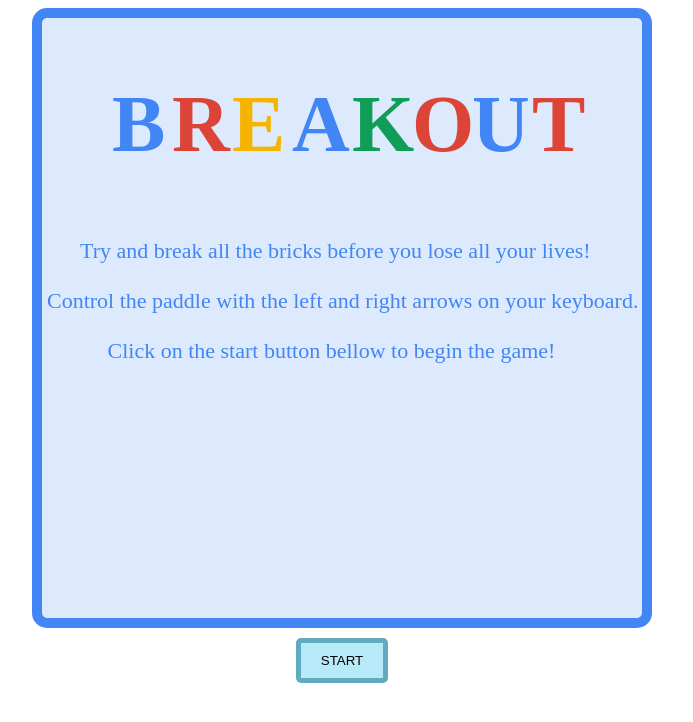
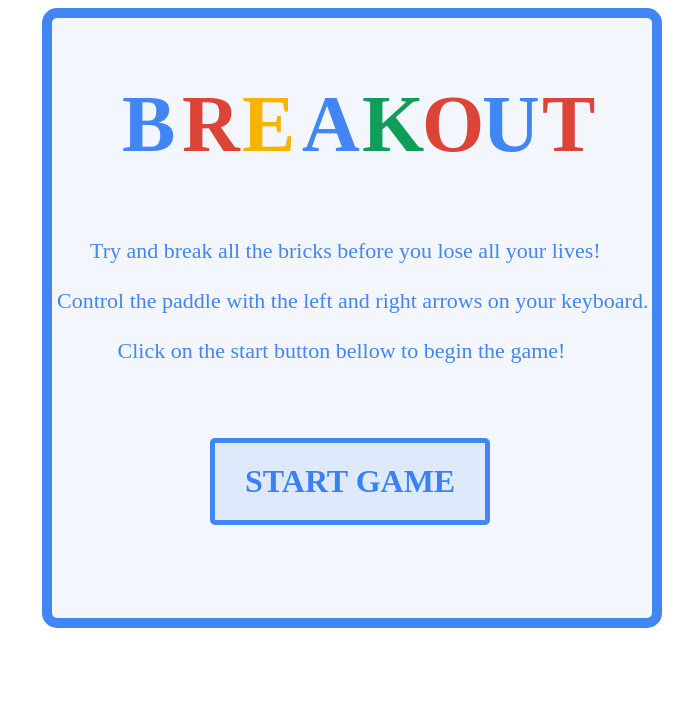
Before and after one commit to nschloesserm/breakout, a plain HTML site: page index.html in a window 1280 px wide. Shown: the whole page, without its empty margins (298-991 px from the left). Drawn offline with Linux system fonts and the light colour scheme.

Commit message:
update style positioning and add hover to button

```diff
--- a/assets/css/style.css
+++ b/assets/css/style.css
@@ -1,17 +1,31 @@
 canvas {
-  background: #ddeafe;
-  display: block;
-  margin: 0 auto;
+  background: #f3f6fc;
+  position: absolute;
   border-radius: 15px;
   border: 10px solid #4285F4;
 }
 
 button {
-  background: #b7eaf8;
+  background: #dfe9fc;
+  position: relative;
+  left: 28%;
+  top: 70%;
+  font: bold 2rem serif;
+  color: #3a81f3;
+  margin-top: 10px;
+  padding: 20px 30px;
+  border-radius: 5px;
+  border: 5px solid #4285F4;
+}
+
+button:hover {
+  background-color: #acc7f8;
+  color: #dfe9fc;
+}
+
+#game {
   display: block;
   margin: 0 auto;
-  margin-top: 10px;
-  padding: 10px 20px;
-  border-radius: 5px;
-  border: 5px solid #61abc0;
+  width: 600px;
+  height: 600px;
 }
--- a/assets/js/script.js
+++ b/assets/js/script.js
@@ -98,7 +98,6 @@ function resetBall() {
     }
 }
 
-
 function drawScore() {
     ctx.font = '25px Arial';
     ctx.fillStyle = '#4285F4';
@@ -121,12 +120,14 @@ function drawGameOver() {
     ctx.font = '50px Arial';
     ctx.fillStyle = '#4285F4';
     ctx.fillText(`GAME OVER`, canvas.width / 4, canvas.height / 2);
+    document.getElementById("startButton").innerHTML = "PLAY AGAIN?";
 }
 
 function drawCongrats() {
     ctx.font = '40px Arial';
     ctx.fillStyle = '#4285F4';
     ctx.fillText(`Congratulations! You Win!`, canvas.width / 8, canvas.height / 2);
+    document.getElementById("startButton").innerHTML = "PLAY AGAIN?";
 }
 
 function play() {
@@ -184,7 +185,7 @@ window.addEventListener('keydown', (event) => {
 })
 
 function drawTitle() {
-    ctx.font = 'bold 80px Jazz LET';
+    ctx.font = 'bold 80px serif';
     letterArray = ['B', 'R', 'E', 'A', 'K', 'O', 'U', 'T'];
     letterColorArray = ['#4285F4', '#DB4437', '#F4B400', '#4285F4', '#0F9D58', '#DB4437', '#4285F4', '#DB4437'];
     for (let l = 0; l < 8; l++) {
@@ -194,7 +195,7 @@ function drawTitle() {
 }
 
 function drawInstructions() {
-    ctx.font = '22px Jazz LET';
+    ctx.font = '22px serif';
     ctx.fillStyle = '#4285F4';
     var instructText = ['      Try and break all the bricks before you lose all your lives!',
         'Control the paddle with the left and right arrows on your keyboard.',
--- a/index.html
+++ b/index.html
@@ -11,8 +11,10 @@
 </head>
 
 <body>
-    <canvas id="gameCanvas"></canvas>
-    <button type="button" onclick="startGame()" id="startButton">START</button>
+    <div id="game">
+        <canvas id="gameCanvas"></canvas>
+        <button type="button" onclick="startGame()" id="startButton">START GAME</button>
+    </div>
     <script src="assets/js/script.js"></script>
 </body>
 
```
